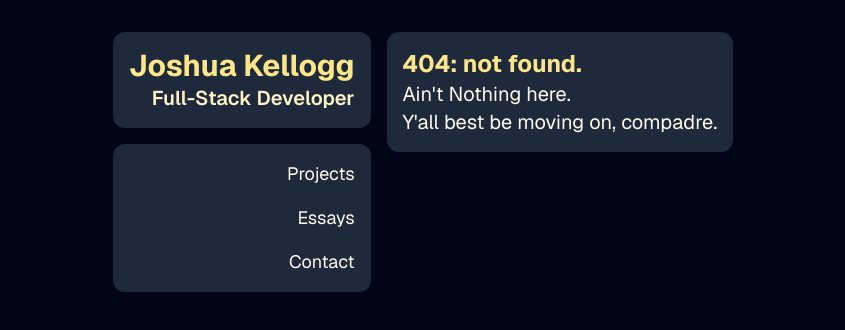
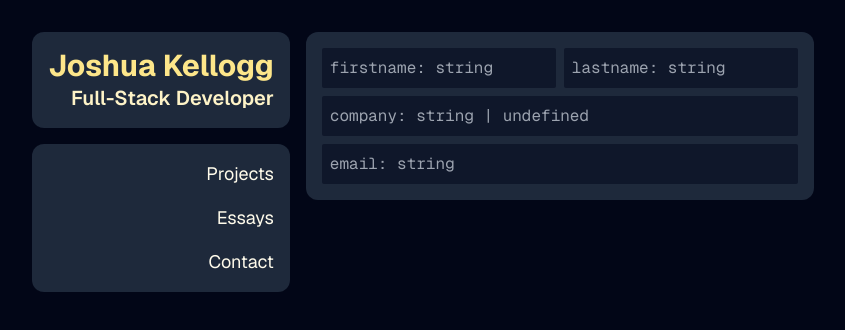
Before and after one commit to jkellogg01/next-personal-site, a Next.js app: page /contact in a window 1280 px wide. Before the commit this address had no page. Shown: the top 330 px of the page, without its empty margins (217-1062 px from the left). Built offline with nearby package versions, Linux system fonts and the light colour scheme.

Commit message:
some form skeleton. need to leave for work

```diff
--- /dev/null
+++ b/app/contact/page.tsx
@@ -0,0 +1,96 @@
+"use client";
+
+import { ChangeEvent, useState } from "react";
+
+function TextInput({
+  name,
+  id,
+  placeholder,
+  getter,
+  setter,
+  validation,
+}: {
+  name?: string;
+  id?: string;
+  placeholder?: string;
+  getter: string;
+  setter: Function;
+  validation?: Function;
+}) {
+  const [valid, setValid] = useState(true);
+
+  function handleInputChange(e: ChangeEvent<HTMLInputElement>) {
+    const input = e.target.value;
+    setValid(validateInput(e, input));
+    setter(input);
+  }
+
+  function validateInput(
+    e: ChangeEvent<HTMLInputElement>,
+    input: string
+  ): boolean {
+    if (validation === undefined) {
+      return true;
+    }
+    return validation(input);
+  }
+
+  return (
+    <input
+      type="text"
+      name={name}
+      id={id}
+      placeholder={placeholder}
+      value={getter}
+      onChange={handleInputChange}
+      className={
+        valid
+          ? "bg-slate-900 p-2 focus-visible:outline-amber-200 w-full rounded-sm placeholder:font-mono autofill:bg-slate-700"
+          : "bg-red-900 p-2 focus-visible:outline-slate-700 w-full rounded-sm"
+      }
+    />
+  );
+}
+
+export default function Contact() {
+  const [firstname, setFirstname] = useState("");
+  const [lastname, setLastname] = useState("");
+  const [company, setCompany] = useState("");
+  const [email, setEmail] = useState("");
+  const [message, setMessage] = useState("");
+
+  return (
+    <form
+      method="POST"
+      action=""
+      className="p-4 bg-slate-800 rounded-xl max-sm:w-full max-w-prose flex flex-col gap-2"
+    >
+      <div className="flex flex-row gap-2 max-sm:w-full">
+        <TextInput
+          name="firstname"
+          placeholder="firstname: string"
+          getter={firstname}
+          setter={setFirstname}
+        />
+        <TextInput
+          name="lastname"
+          placeholder="lastname: string"
+          getter={lastname}
+          setter={setLastname}
+        />
+      </div>
+      <TextInput
+        name="company"
+        placeholder="company: string | undefined"
+        getter={company}
+        setter={setCompany}
+      />
+      <TextInput
+        name="email"
+        placeholder="email: string"
+        getter={email}
+        setter={setEmail}
+      />
+    </form>
+  );
+}
```
